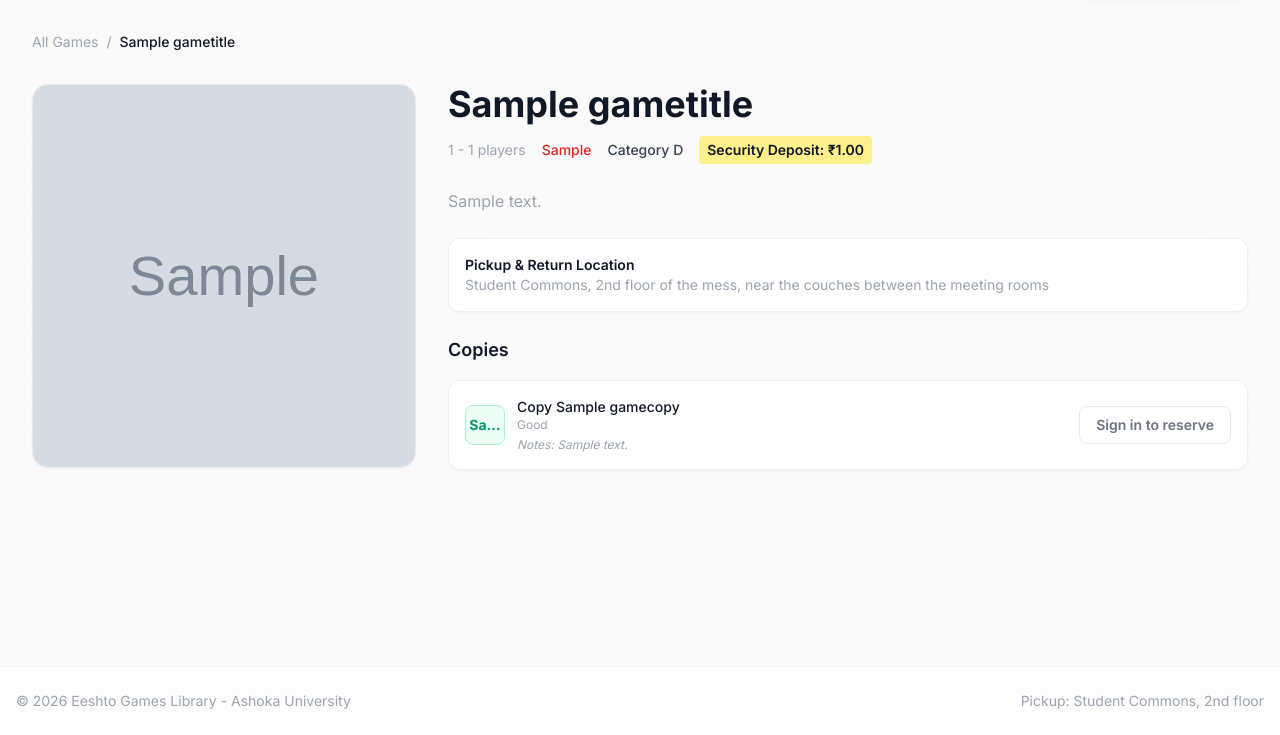
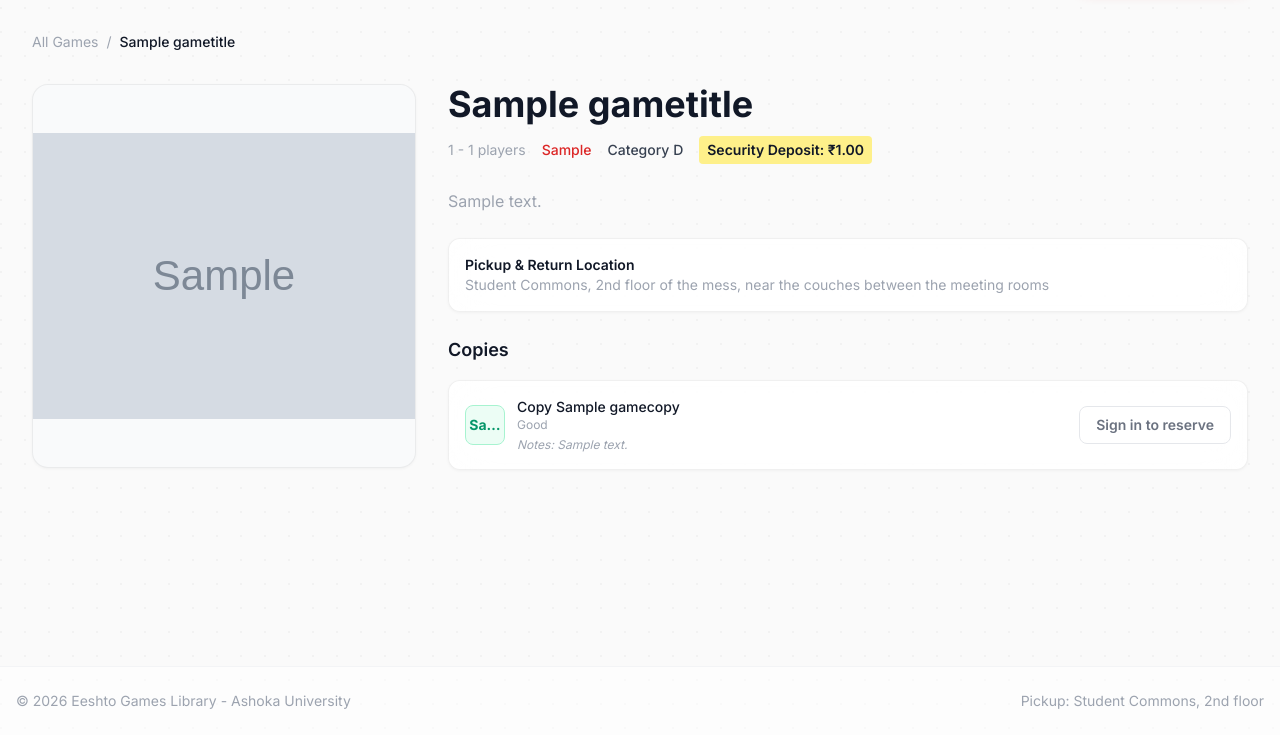
Before and after one commit to Arvind09x/EGL-FINAL, a Django app: page /games/1/ in a window 1280 px wide. Shown: the part 65-800 px from the top of the page. Run offline with Django 5.2, Linux system fonts and the light colour scheme; tables that the repository leaves empty hold one stand-in row (values such as "Sample post"); grey boxes marked "Sample" are stand-in pictures; some libraries are stand-ins or nearby versions.

Commit message:
fix zoom

```diff
--- a/templates/core/game_detail.html
+++ b/templates/core/game_detail.html
@@ -17,9 +17,9 @@
       <div class="glass rounded-2xl overflow-hidden aspect-square flex items-center justify-center bg-surface-100">
         {% game_image_url game.name as static_img %}
         {% if static_img %}
-          <img src="{{ static_img }}" alt="{{ game.name }}" class="w-full h-full object-cover">
+          <img src="{{ static_img }}" alt="{{ game.name }}" class="w-full h-full object-contain">
         {% elif game.image %}
-          <img src="{{ game.image.url }}" alt="{{ game.name }}" class="w-full h-full object-cover">
+          <img src="{{ game.image.url }}" alt="{{ game.name }}" class="w-full h-full object-contain">
         {% else %}
           <span class="text-7xl opacity-10 font-black text-surface-400">?</span>
         {% endif %}
```
